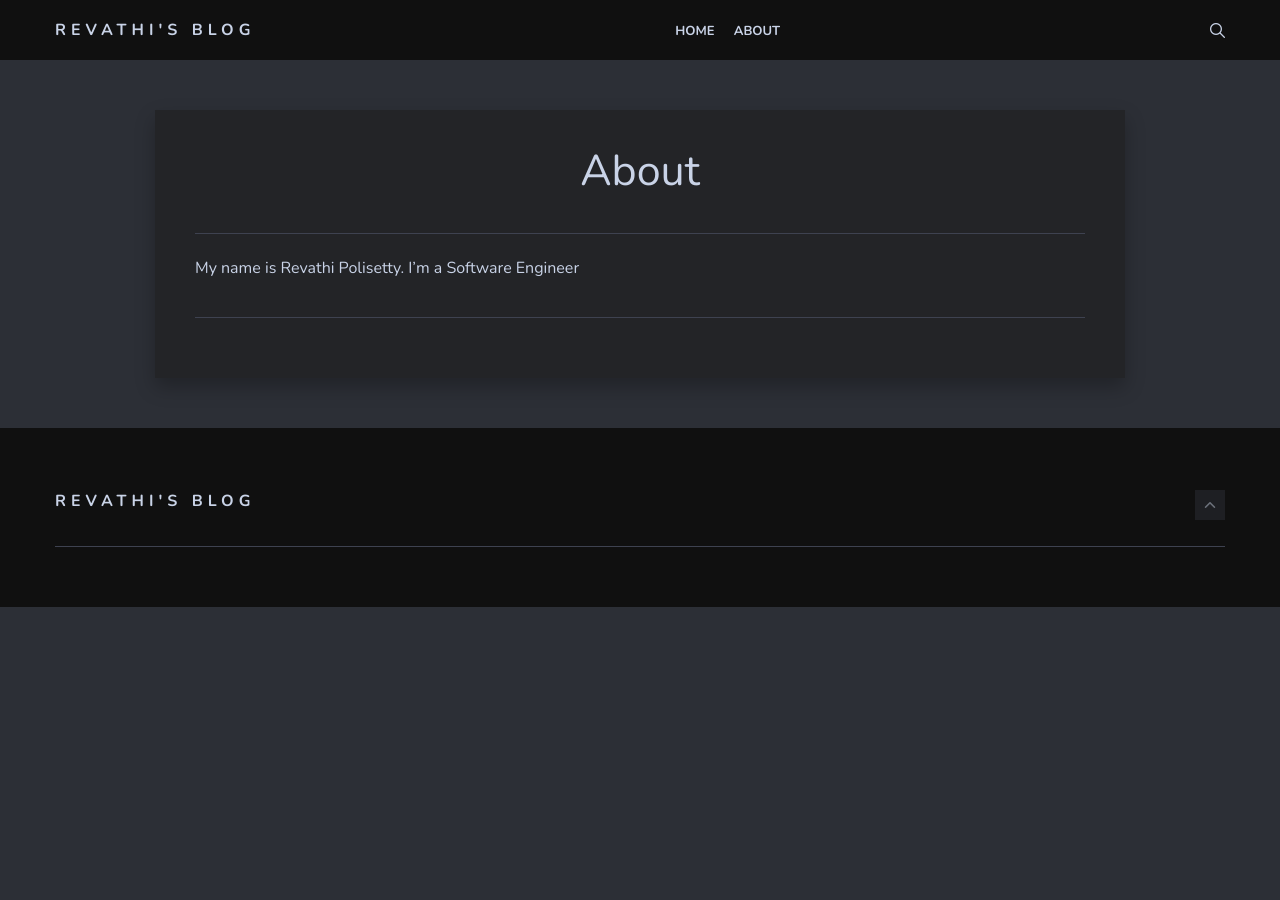
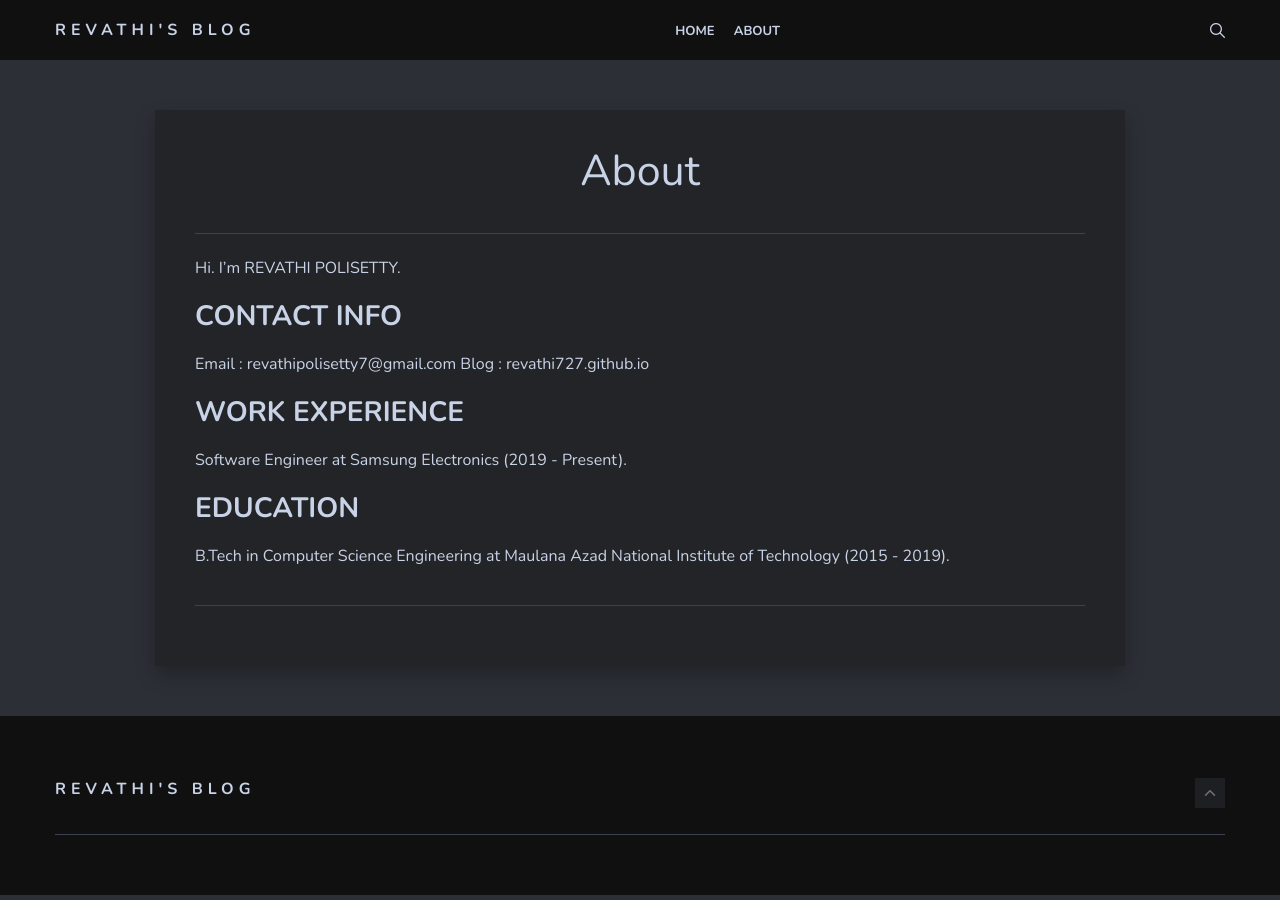
Before and after one commit to revathi727/revathi727.github.io, a Jekyll site: the page built from _pages/about.md, in a window 1280 px wide. Built offline with Jekyll 4.4.1, drawn with Linux system fonts in a browser that asks for light colours; nearby versions of some CDN libraries.

Commit message:
Update about.md

```diff
--- a/_pages/about.md
+++ b/_pages/about.md
@@ -5,4 +5,17 @@ image: 08.jpg
 permalink: /about/
 ---
 
-My name is Revathi Polisetty. I'm a Software Engineer
+Hi. I'm REVATHI POLISETTY.
+
+## CONTACT INFO
+
+Email : revathipolisetty7@gmail.com
+Blog : revathi727.github.io
+
+## WORK EXPERIENCE
+
+Software Engineer at Samsung Electronics (2019 - Present).
+
+## EDUCATION
+
+B.Tech in Computer Science Engineering at Maulana Azad National Institute of Technology (2015 - 2019).
```
